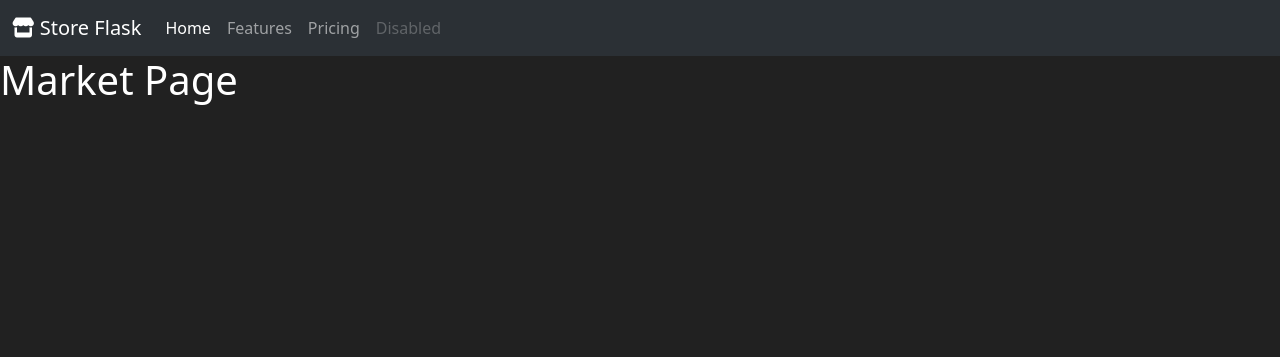
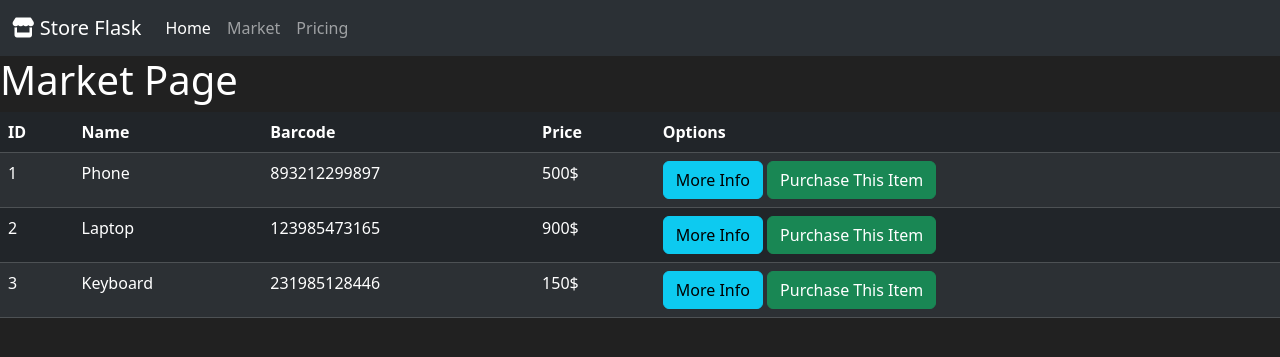
Before and after one commit to SebastianSloma/store_flask, a Flask app: page /market in a window 1280 px wide. Shown: the top 357 px of the page. Run offline with Flask 2, Linux system fonts and the light colour scheme; some libraries are stand-ins or nearby versions.

Commit message:
added market page

```diff
--- a/app.py
+++ b/app.py
@@ -1,4 +1,4 @@
-from flask import Flask, render_template
+from flask import Flask, render_template, url_for
 
 
 app = Flask(__name__)
--- a/templates/base.html
+++ b/templates/base.html
@@ -4,7 +4,7 @@
     <meta charset="UTF-8">
     <meta http-equiv="X-UA-Compatible" content="IE=edge">
     <meta name="viewport" content="width=device-width, initial-scale=1.0">
-    <title>{% block title%} {% endblock %}</title>
+    <title>{% block title %} {% endblock %}</title>
     <script src="https://kit.fontawesome.com/1ea078603f.js" crossorigin="anonymous"></script>
     <link href="https://cdn.jsdelivr.net/npm/bootstrap@5.3.0-alpha1/dist/css/bootstrap.min.css" rel="stylesheet" integrity="sha384-GLhlTQ8iRABdZLl6O3oVMWSktQOp6b7In1Zl3/Jr59b6EGGoI1aFkw7cmDA6j6gD" crossorigin="anonymous">
     <link rel="stylesheet" href="{{ url_for('static', filename='style.css')}}">
--- a/templates/home.html
+++ b/templates/home.html
@@ -1,5 +1,5 @@
 {% extends "base.html" %}
-{% block title%}Home Page {% endblock %}
+{% block title %}Home Page {% endblock %}
 
 {% block content %}
 <h1>Home Page</h1>
--- a/templates/market.html
+++ b/templates/market.html
@@ -1,6 +1,32 @@
 {% extends "base.html" %}
-{% block title%}Store Flask {% endblock %}
+{% block title %}Store Flask {% endblock %}
 
 {% block content %}
 <h1>Market Page</h1>
+<table class="table table-hover table-dark table-striped">
+    <thead>
+        <tr>
+            <th scope="col">ID</th>
+            <th scope="col">Name</th>
+            <th scope="col">Barcode</th>
+            <th scope="col">Price</th>
+            <th scope="col">Options</th>
+        </tr>
+    </thead>
+    <tbody>
+        {% for item in items %}
+        <tr>
+            <td>{{ item.id }}</td>
+            <td>{{ item.name }}</td>
+            <td>{{ item.barcode }}</td>
+            <td>{{ item.price }}$</td>
+            <td>
+                <button class="btn btn-outline btn-info">More Info</button>
+                <button class="btn btn-outline btn-success">Purchase This Item</button>
+            </td>
+        </tr>
+        {% endfor %}
+    </tbody>
+
+</table>
 {% endblock %}
--- a/templates/nav.html
+++ b/templates/nav.html
@@ -1,6 +1,6 @@
 <nav class="navbar bg-dark  navbar-expand-lg bg-body-tertiary " data-bs-theme="dark">
     <div class="container-fluid">
-        <a class="navbar-brand" href="#">
+        <a class="navbar-brand" href="">
             <i class="fa-solid fa-store"></i>
             Store Flask
           </a>
@@ -9,10 +9,9 @@
       </button>
       <div class="collapse navbar-collapse" id="navbarNavAltMarkup">
         <div class="navbar-nav">
-          <a class="nav-link active" aria-current="page" href="#">Home</a>
-          <a class="nav-link" href="#">Features</a>
+          <a class="nav-link active" aria-current="page" href="">Home</a>
+          <a class="nav-link" href="">Market</a>
           <a class="nav-link" href="#">Pricing</a>
-          <a class="nav-link disabled">Disabled</a>
         </div>
       </div>
     </div>
```
